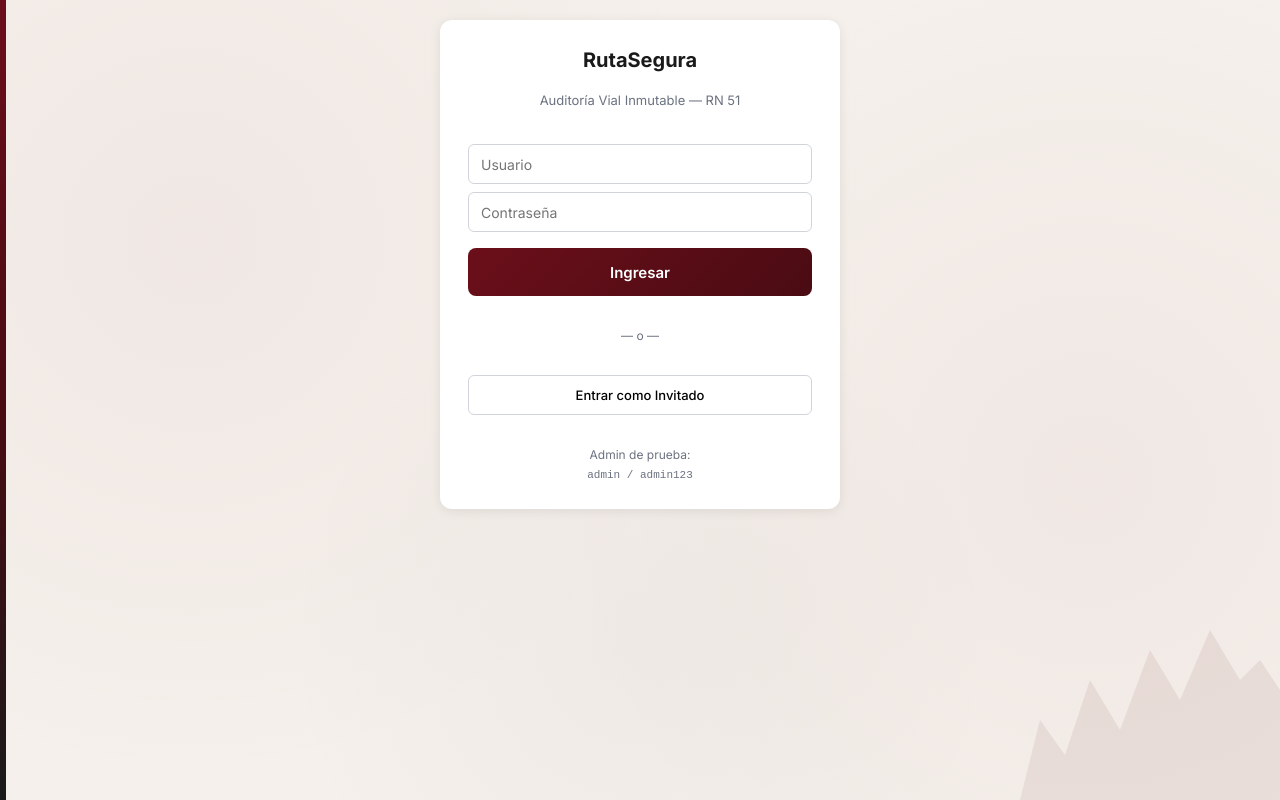
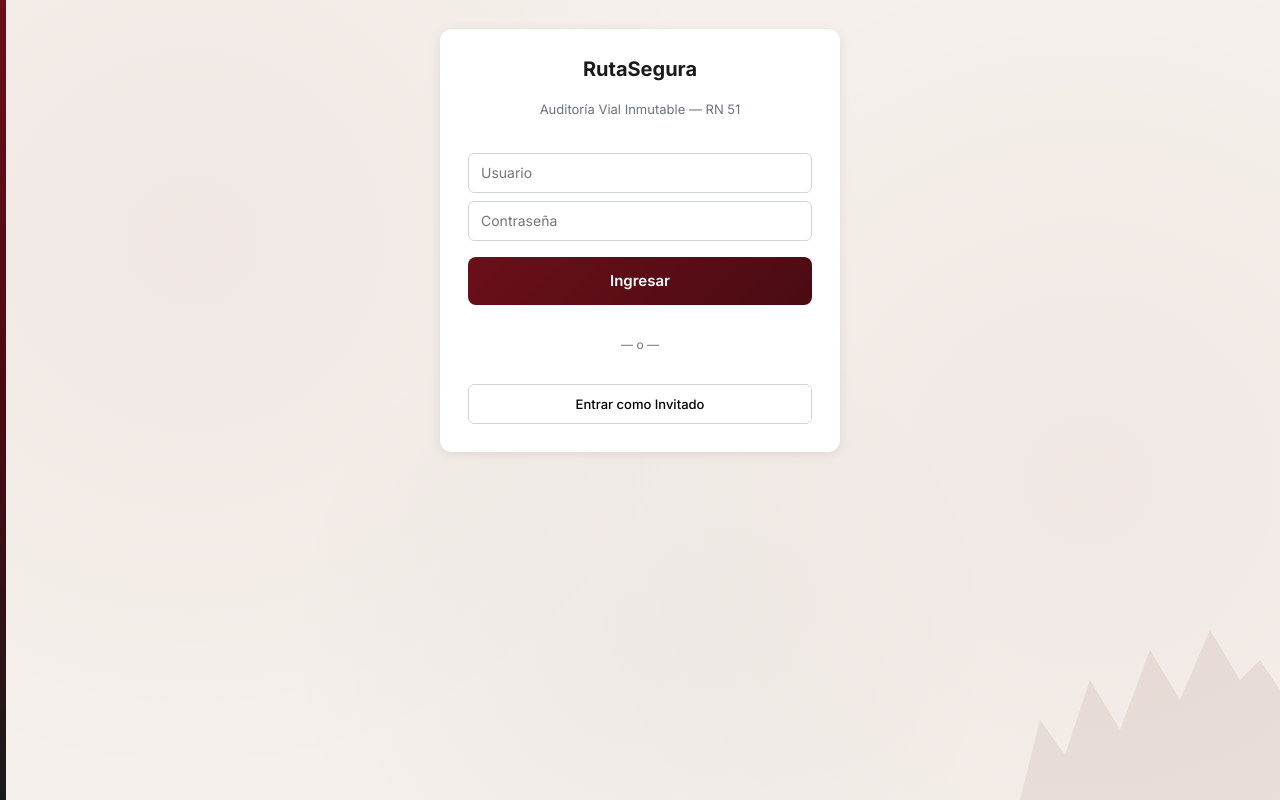
Before and after one commit to Antony27c/Arikiv, a React (Vite) app in the folder frontend/: page / in a window 1280 px wide. Built offline with nearby package versions, Linux system fonts and the light colour scheme; no server answers.

Commit message:
fix: remove admin hint text from login page

```diff
--- a/frontend/src/pages/LoginPage.jsx
+++ b/frontend/src/pages/LoginPage.jsx
@@ -46,10 +46,7 @@ export default function LoginPage() {
           Entrar como Invitado
         </button>
 
-        <div style={{ marginTop: 16, fontSize: 12, color: "var(--texto-secundario)", textAlign: "center" }}>
-          <p style={{ marginBottom: 4 }}>Admin de prueba:</p>
-          <code style={{ fontSize: 11 }}>admin / admin123</code>
-        </div>
+
       </div>
     </div>
   );
```
